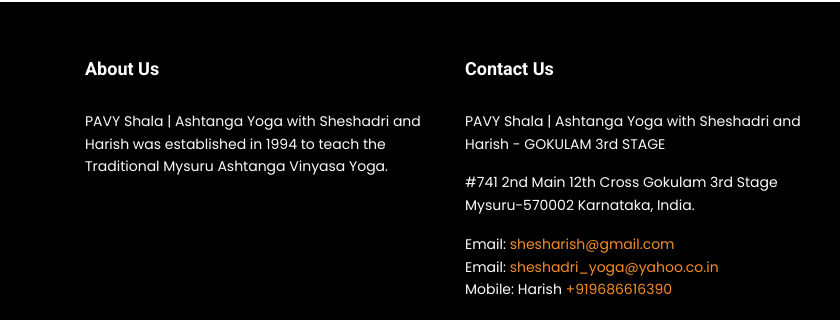
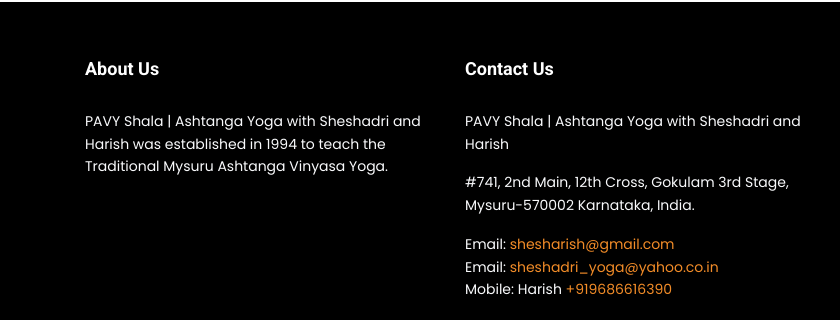
Before and after one commit to Bhavanikashyap/pavy-shala, a plain HTML site: page index.html in a window 1280 px wide. Shown: the part 2676-2996 px from the top of the page, 0-840 px from the left. Drawn offline with nearby package versions, Linux system fonts and the light colour scheme; grey boxes are pictures that could not be loaded.

Commit message:
Update index.html

```diff
--- a/index.html
+++ b/index.html
@@ -463,11 +463,10 @@
             <div class="single-footer-widget">
               <h4 class="pt-3">Contact Us</h4>
               <p>
-                PAVY Shala | Ashtanga Yoga with Sheshadri and Harish - GOKULAM
-                3rd STAGE
+                PAVY Shala | Ashtanga Yoga with Sheshadri and Harish
               </p>
               <p>
-                #741 2nd Main 12th Cross Gokulam 3rd Stage Mysuru-570002
+                #741, 2nd Main, 12th Cross, Gokulam 3rd Stage, Mysuru-570002
                 Karnataka, India.
               </p>
               Email:
```
